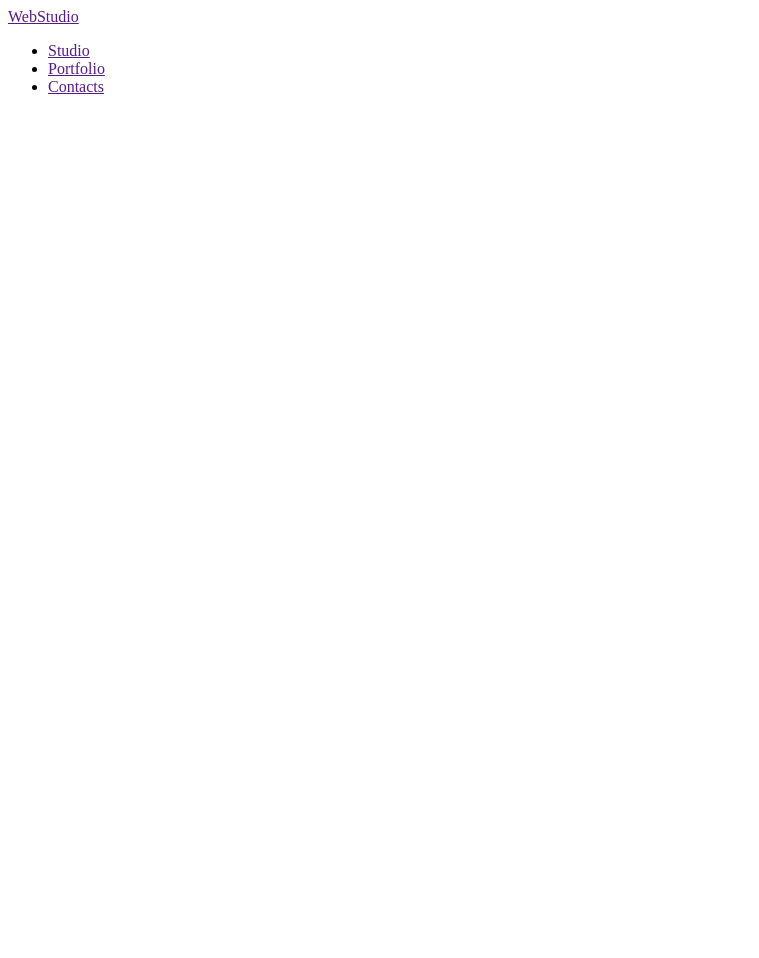
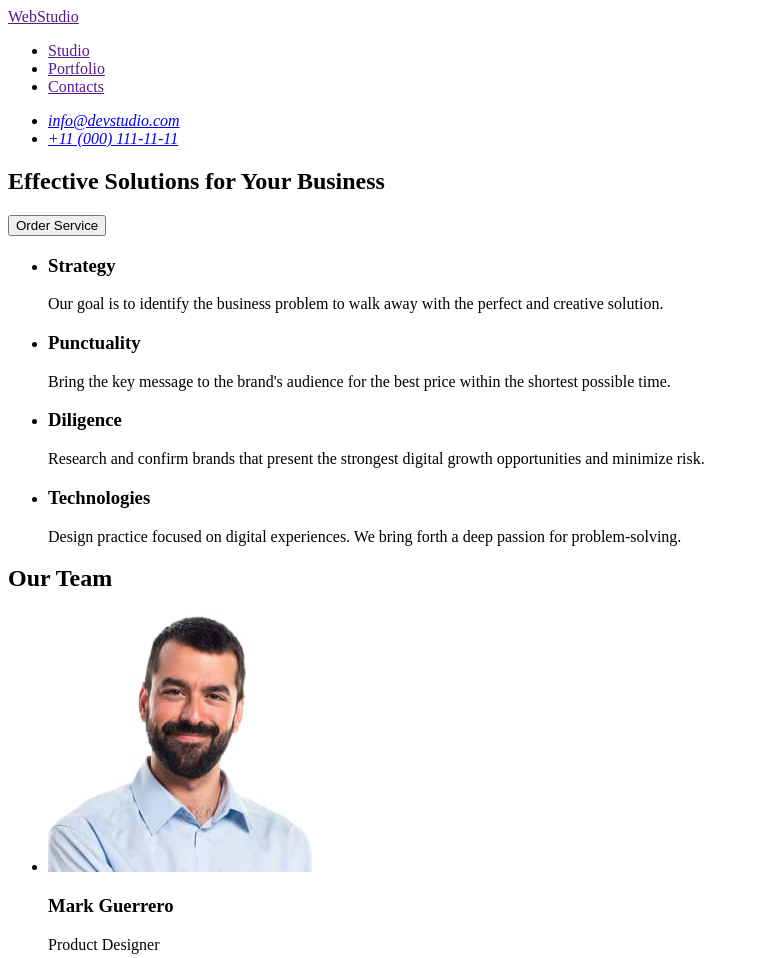
Before and after one commit to InnaLeva/goit-markup-hw-01, a plain HTML site: page index.html in a window 1280 px wide. Shown: the top 958 px of the page, without its empty margins (0-759 px from the left). Before the commit the page ends 800 px from the top, so only its background shows below. Drawn offline with Linux system fonts and the light colour scheme.

Commit message:
finish markup

```diff
--- a/index.html
+++ b/index.html
@@ -9,7 +9,7 @@
     <header>
         <nav>
         <a href="" target="_blank" rel="noopener noreferrer nofollow
-        ">WebStudio</a>
+        "><span>Web</span>Studio</a>
         <ul>
             <li>
                 <a href="" target="_blank" rel="noopener noreferrer nofollow
@@ -25,15 +25,88 @@
             </li>
         </ul>
         </nav>
+        <address>
         <ul>
-
+<li>
+    <a href="maito:info@devstudio.com">info@devstudio.com</a>
+</li>
+<li>
+    <a href="tel:+110001111111">+11 (000) 111-11-11</a>
+</li>
         </ul>
+        </address>
     </header>
     <main>
-    <section></section>
-    <section></section>
-    <section></section>
+    <section>
+        <h1>Effective Solutions
+        for Your Business</h1>
+        <button type="button">Order Service</button>
+    </section>
+    <section>
+        <ul>
+            <li>
+                <h3>Strategy</h3>
+                <p>
+                    Our goal is to identify the business
+                    problem to walk away with the perfect and creative solution.
+                </p>
+            </li>
+            <li>
+                <h3>Punctuality</h3>
+                <p>
+                    Bring the key message to the brand's audience for the best
+                    price within the shortest possible time.
+                </p>
+            </li>
+            <li>
+                <h3>Diligence</h3>
+                <p>
+                    Research and confirm brands that present the strongest digital
+                    growth opportunities and minimize risk.
+                </p>
+            </li>
+            <li>
+                <h3>Technologies</h3>
+                <p>
+                    Design practice focused on digital experiences. We bring forth
+                    a deep passion for problem-solving.
+                </p>
+            </li>
+        </ul>
+    </section>
+    <section>
+        <h2>Our Team</h2>
+        <ul>
+            <li>
+                <img src="./images/MarkGuerrero.jpg" alt="Product Designer" width="264" height="260" />
+                <h3>Mark Guerrero</h3>
+                <p>Product Designer</p>
+            </li>
+            <li>
+                <img src="./images/TomFord.jpg" alt="Frontend Developer" width="264" height="260" />
+                <h3>Tom Ford</h3>
+                <p>Frontend Developer</p>
+            </li>
+            <li>
+                <img src="./images/CamilaGarcia.jpg" alt="Marketing" width="264" height="260" />
+                <h3>Camila Garcia</h3>
+                <p>Marketing</p>
+            </li>
+            <li>
+                <img src="./images/DanielWilson.jpg" alt="UI Designer" width="264" height="260" />
+                <h3>Daniel Wilson</h3>
+                <p>UI Designer</p>
+            </li>
+        </ul>
+    </section>
     </main>
-    <footer></footer>
+    <footer>
+        <a href="" target="_blank" rel="noopener noreferrer nofollow
+            "><span>Web</span>Studio</a>
+            <p>
+                Increase the flow of customers and sales for your business
+                with digital marketing & growth solutions.
+            </p>
+    </footer>
 </body>
 </html>
```
Also changed, not shown: .prettierrc.json (added), images/CamilaGarcia.jpg (added), images/DanielWilson.jpg (added), images/MarkGuerrero.jpg (added), images/TomFord.jpg (added).
